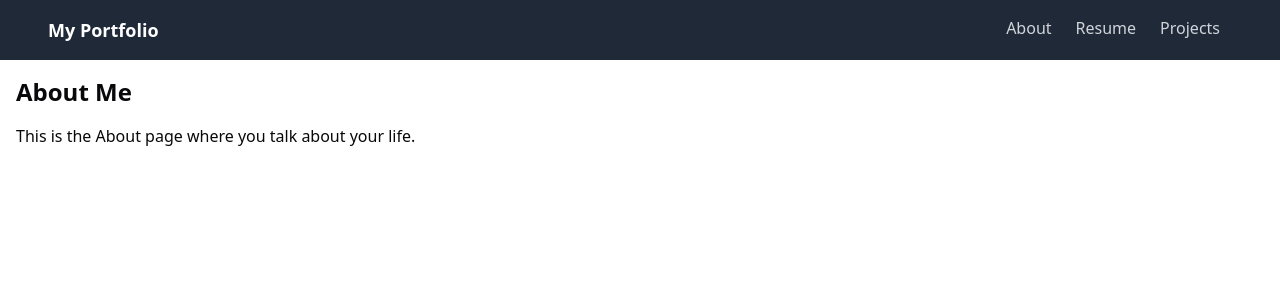
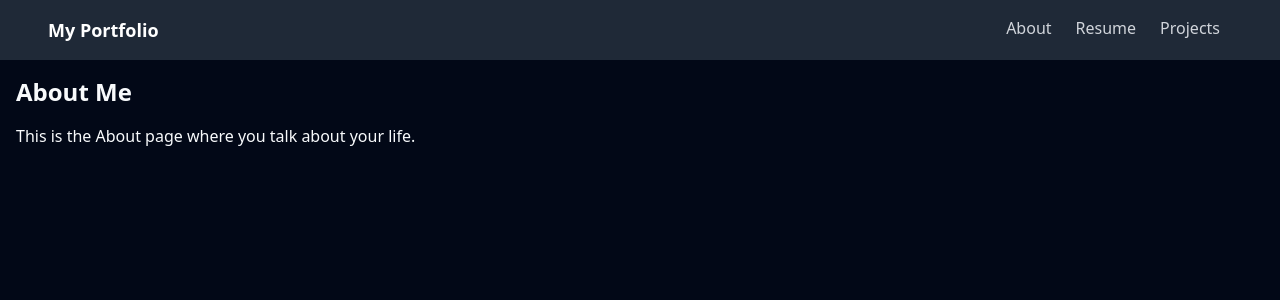
Before and after one commit to evandrolugli/portfolio, a React (Vite) app: page / in a window 1280 px wide. Shown: the top 300 px of the page. Built offline with nearby package versions, Linux system fonts and the light colour scheme.

Commit message:
add dark theme

```diff
--- a/src/global.css
+++ b/src/global.css
@@ -4,65 +4,27 @@
 
   @layer base {
     :root {
-      --background: 0 0% 100%;
-      --foreground: 240 10% 3.9%;
-
-      --card: 0 0% 100%;
-      --card-foreground: 240 10% 3.9%;
-
-      --popover: 0 0% 100%;
-      --popover-foreground: 240 10% 3.9%;
-
-      --primary: 240 5.9% 10%;
-      --primary-foreground: 0 0% 98%;
-
-      --secondary: 240 4.8% 95.9%;
-      --secondary-foreground: 240 5.9% 10%;
-
-      --muted: 240 4.8% 95.9%;
-      --muted-foreground: 240 3.8% 46.1%;
-
-      --accent: 240 4.8% 95.9%;
-      --accent-foreground: 240 5.9% 10%;
-
-      --destructive: 0 84.2% 60.2%;
-      --destructive-foreground: 0 0% 98%;
-
-      --border: 240 5.9% 90%;
-      --input: 240 5.9% 90%;
-      --ring: 240 10% 3.9%;
+      --background: 222.2 84% 4.9%;
+      --foreground: 210 40% 98%;
+      --card: 222.2 84% 4.9%;
+      --card-foreground: 210 40% 98%;
+      --popover: 222.2 84% 4.9%;
+      --popover-foreground: 210 40% 98%;
+      --primary: 217.2 91.2% 59.8%;
+      --primary-foreground: 222.2 47.4% 11.2%;
+      --secondary: 217.2 32.6% 17.5%;
+      --secondary-foreground: 210 40% 98%;
+      --muted: 217.2 32.6% 17.5%;
+      --muted-foreground: 215 20.2% 65.1%;
+      --accent: 217.2 32.6% 17.5%;
+      --accent-foreground: 210 40% 98%;
+      --destructive: 0 62.8% 30.6%;
+      --destructive-foreground: 210 40% 98%;
+      --border: 217.2 32.6% 17.5%;
+      --input: 217.2 32.6% 17.5%;
+      --ring: 224.3 76.3% 48%;
 
       --radius: 0.5rem;
-    }
-
-    .dark {
-      --background: 240 10% 3.9%;
-      --foreground: 0 0% 98%;
-
-      --card: 240 10% 3.9%;
-      --card-foreground: 0 0% 98%;
-
-      --popover: 240 10% 3.9%;
-      --popover-foreground: 0 0% 98%;
-
-      --primary: 0 0% 98%;
-      --primary-foreground: 240 5.9% 10%;
-
-      --secondary: 240 3.7% 15.9%;
-      --secondary-foreground: 0 0% 98%;
-
-      --muted: 240 3.7% 15.9%;
-      --muted-foreground: 240 5% 64.9%;
-
-      --accent: 240 3.7% 15.9%;
-      --accent-foreground: 0 0% 98%;
-
-      --destructive: 0 62.8% 30.6%;
-      --destructive-foreground: 0 0% 98%;
-
-      --border: 240 3.7% 15.9%;
-      --input: 240 3.7% 15.9%;
-      --ring: 240 4.9% 83.9%;
     }
   }
 
```
